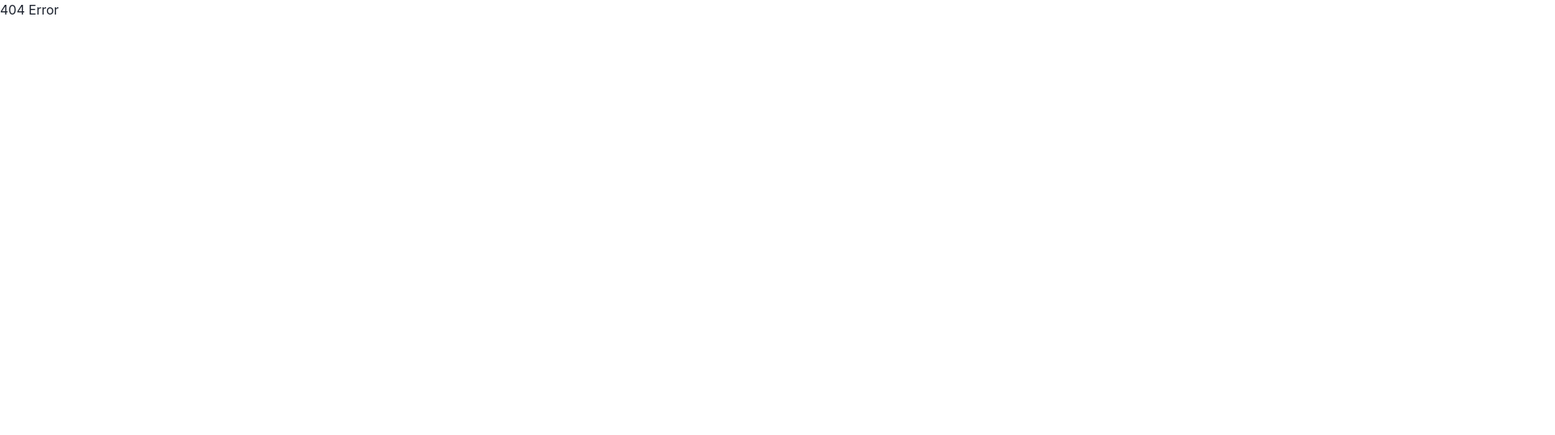
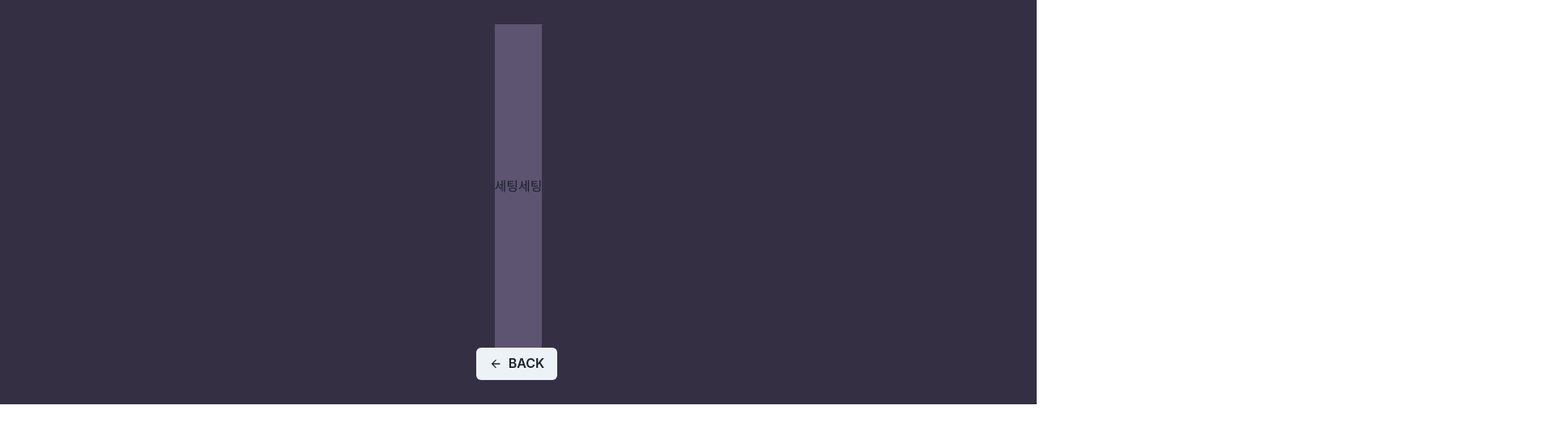
Before and after one commit to JIK-K/ChatHub, a React (Create React App) app in the folder chathub/: page /settingpage in a window 1280 px wide. Before the commit this address had no page. Shown: the top 538 px of the page at 81% size, 1920 px wide, since content can reach past the window. Built offline with nearby package versions, Linux system fonts and the light colour scheme; the HTML template or start-up script is replaced by a standard one.

Commit message:
feat: add setting.tsx

```diff
--- a/chathub/src/App.tsx
+++ b/chathub/src/App.tsx
@@ -4,6 +4,7 @@ import Login from "./page/login";
 import MainPage from "./page/MainPage";
 import NotFound from "./page/NotFound";
 import { ChakraProvider } from "@chakra-ui/react";
+import SettingPage from "./page/setting";
 
 const App: React.FC = () => {
   return (
@@ -12,6 +13,7 @@ const App: React.FC = () => {
         <Routes>
           <Route path="/" element={<Login />} />
           <Route path="/mainpage" element={<MainPage />} />
+          <Route path="/settingpage" element={<SettingPage />} />
           <Route path="*" element={<NotFound />} />
         </Routes>
       </Router>
--- a/chathub/src/page/MainPage.tsx
+++ b/chathub/src/page/MainPage.tsx
@@ -11,7 +11,7 @@ import {
   Container,
   Box,
 } from "@chakra-ui/react";
-import { useNavigate } from "react-router-dom";
+import { Navigate, useNavigate } from "react-router-dom";
 import {
   AddIcon,
   ArrowBackIcon,
@@ -27,6 +27,9 @@ const MainPage: React.FC = (props) => {
     navigate("/");
     console.log("뒤로 이동");
   }
+  const handleSettingClick = () => {
+    navigate("/settingpage");
+  };
 
   return (
     <Flex
@@ -61,7 +64,7 @@ const MainPage: React.FC = (props) => {
             <MenuItem icon={<AddIcon />} onClick={backpage}>
               방만들기
             </MenuItem>
-            <MenuItem icon={<SettingsIcon />} onClick={backpage}>
+            <MenuItem icon={<SettingsIcon />} onClick={handleSettingClick}>
               설정
             </MenuItem>
           </MenuList>
--- a/chathub/src/page/login.tsx
+++ b/chathub/src/page/login.tsx
@@ -59,7 +59,6 @@ const Login: React.FC = (props) => {
       console.log("ID:", id);
       console.log("Password:", password);
     }
-    <Navigate to="/mainPage" />;
 
     setId("");
     setPassword("");
--- /dev/null
+++ b/chathub/src/page/setting.tsx
@@ -0,0 +1,41 @@
+import { ArrowBackIcon } from "@chakra-ui/icons";
+import { Button, Container, Flex, Menu } from "@chakra-ui/react";
+import { Navigate, useNavigate } from "react-router-dom";
+
+const SettingPage: React.FC = (props) => {
+  const navigate = useNavigate();
+  function backpage(): void {
+    navigate("/mainpage");
+  }
+
+  return (
+    <Flex
+      width="400"
+      height="500"
+      flexDirection={"column"}
+      justifyContent={"center"}
+      alignItems={"center"}
+      backgroundColor={"#352F44"}
+      overflowY={"hidden"} // 스크롤바를 없애는 속성
+    >
+      <Container
+        style={{ position: "absolute", top: "0", right: "-60%" }}
+        padding={"2"}
+      ></Container>
+      <Flex
+        width="300"
+        height="400"
+        flexDirection={"column"}
+        justifyContent={"center"}
+        alignItems={"center"}
+        backgroundColor={"#5C5470"}
+      >
+        세팅세팅
+      </Flex>
+      <Button onClick={backpage} leftIcon={<ArrowBackIcon />} marginRight={"1"}>
+        BACK
+      </Button>
+    </Flex>
+  );
+};
+export default SettingPage;
```
